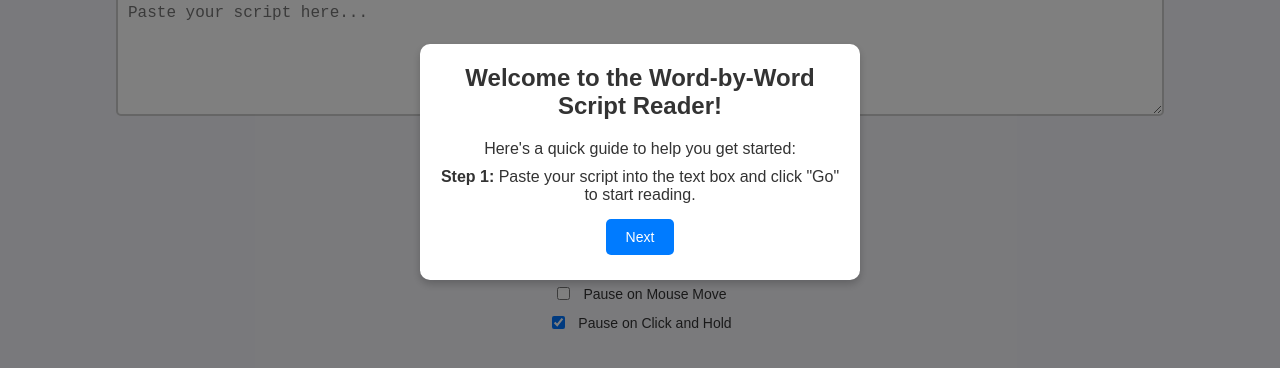
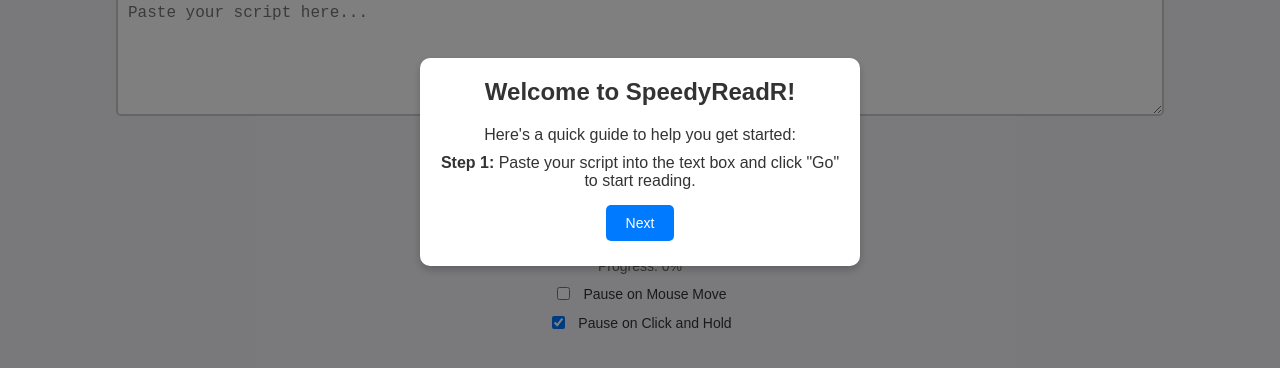
Before and after one commit to MitchWagar/SpeedyReadr, a plain HTML site: page index.html in a window 1280 px wide. Shown: the part 238-606 px from the top of the page. Drawn offline with Linux system fonts and the light colour scheme.

Commit message:
Update index.html

```diff
--- a/index.html
+++ b/index.html
@@ -165,7 +165,7 @@
     <!-- Pop-up tutorial -->
     <div id="tutorial-overlay"></div>
     <div id="tutorial-popup">
-        <h2>Welcome to the Word-by-Word Script Reader!</h2>
+        <h2>Welcome to SpeedyReadR!</h2>
         <p>Here's a quick guide to help you get started:</p>
         <div id="tutorial-step-1">
             <p><strong>Step 1:</strong> Paste your script into the text box and click "Go" to start reading.</p>
```
